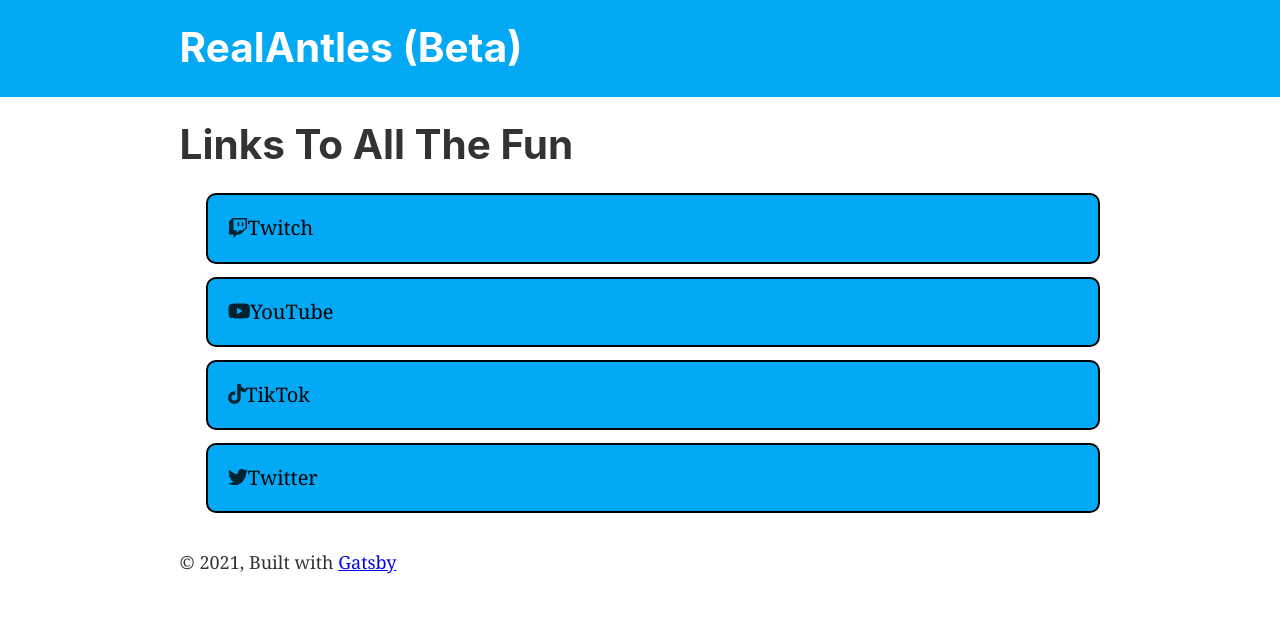
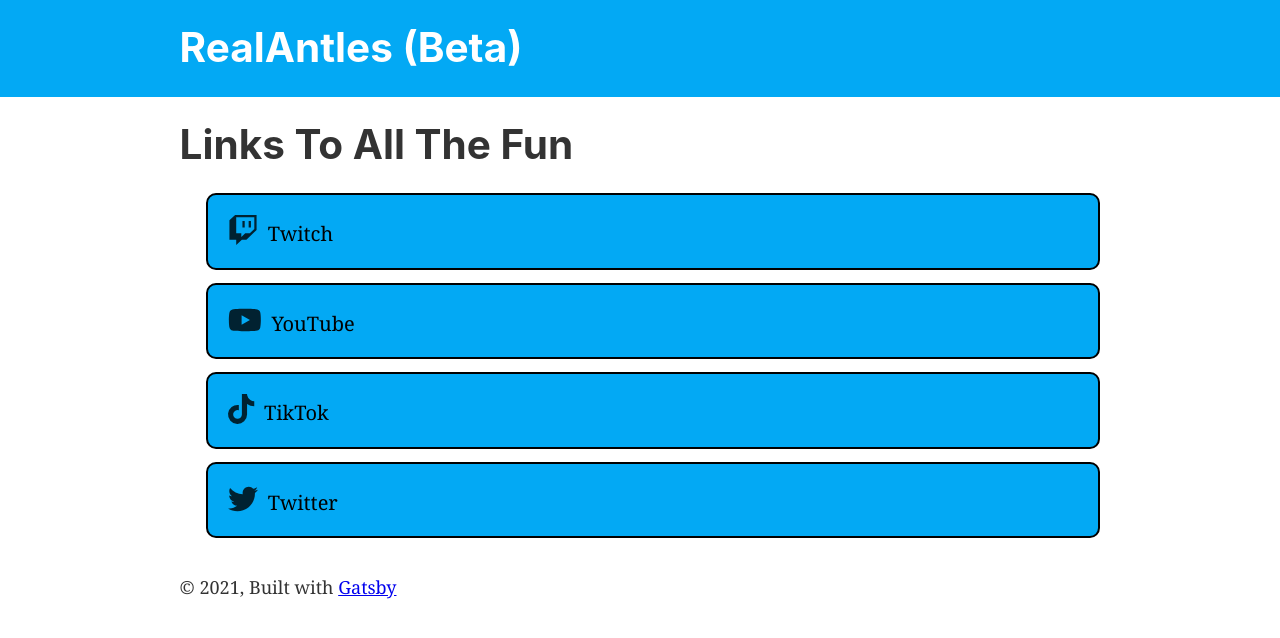
Before and after one commit to Antles/realantleslinks, a Gatsby site: page / in a window 1280 px wide. Built offline with nearby package versions, Linux system fonts and the light colour scheme; Gatsby itself is replaced by a stand-in of ours.

Commit message:
make icon bigger plz

```diff
--- a/src/components/layout.css
+++ b/src/components/layout.css
@@ -72,7 +72,8 @@
   font-style: italic;
 }
 .icon{
-  font-size: 20px;
+  font-size: 30px;
+  margin-right: 10px;
 }
 h1 {
   margin-left: 0;
```
